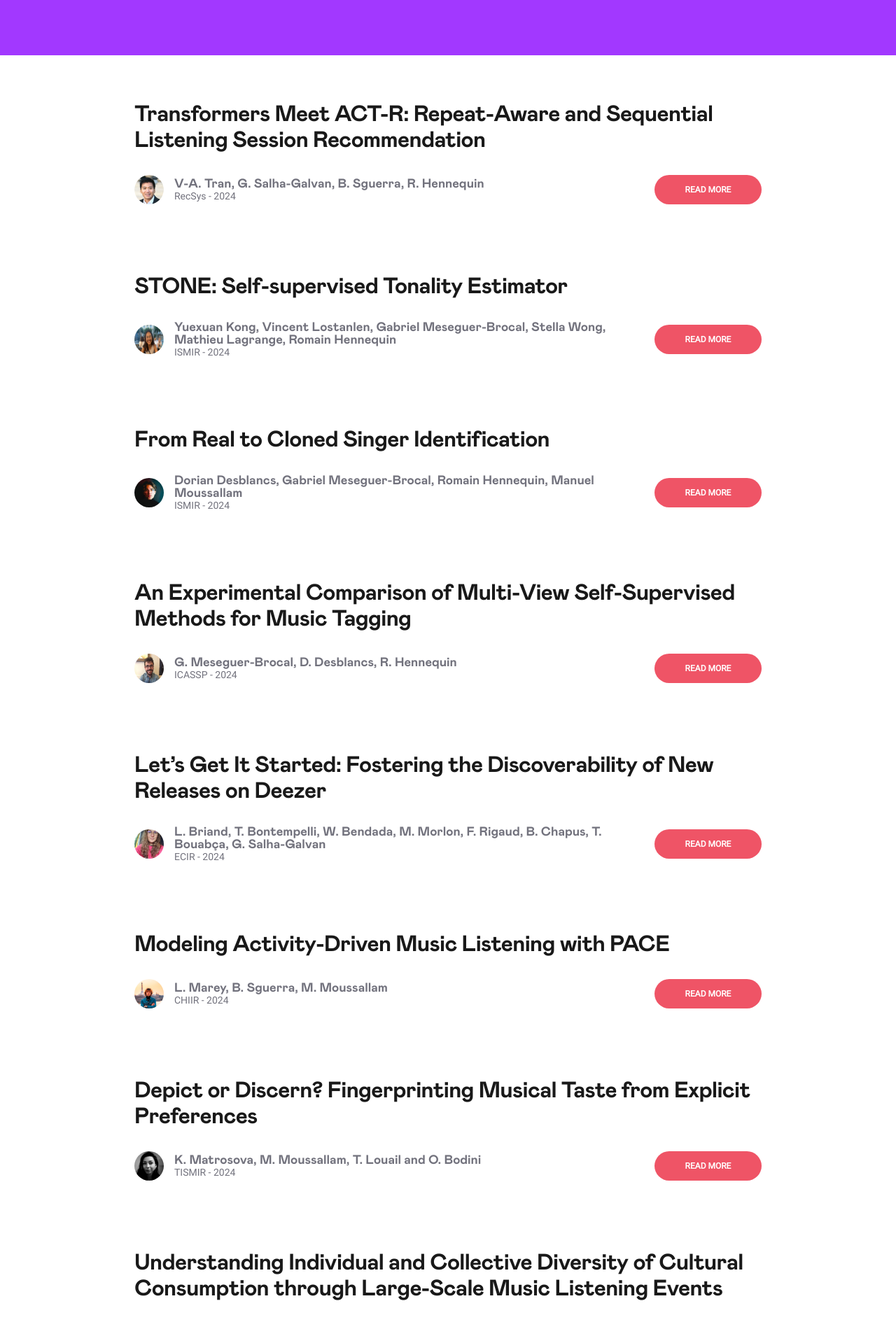
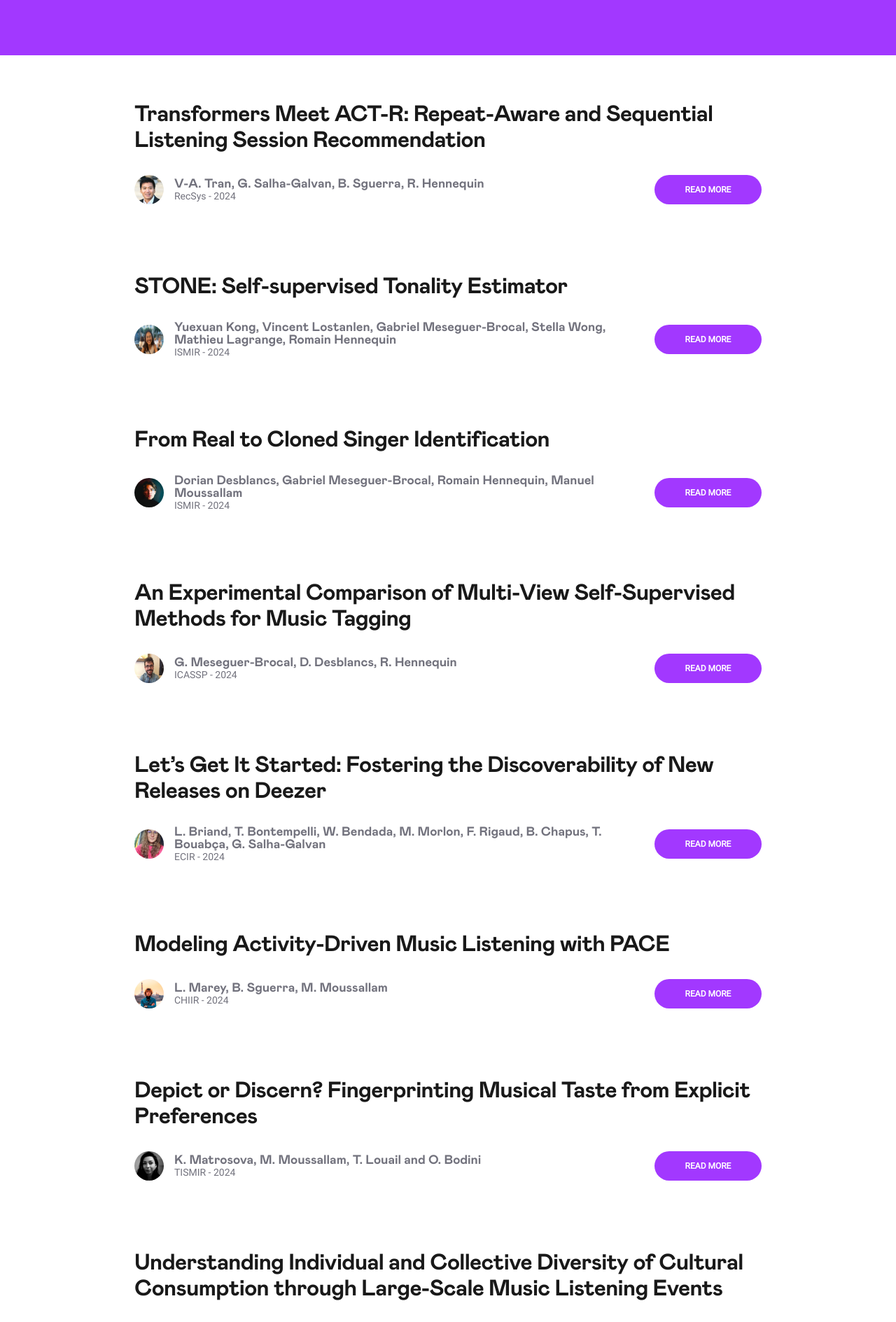
Before and after one commit to deezer/deezer.github.io, a Jekyll site: the page built from index.html, in a window 1280 px wide. Shown: the part 821-2710 px from the top of the page at 70% size. Built offline with Jekyll 4.4.1, drawn with Linux system fonts in a browser that asks for light colours; the list of posts is cut into pages by our own code.

Commit message:
Replaced deprecated Corail color by Deezer purple

```diff
--- a/_sass/_research_post.scss
+++ b/_sass/_research_post.scss
@@ -86,7 +86,7 @@ a.post-permalink:hover {
   justify-content: center;
   align-items: center;
   text-align: center;
-  background: #ef5466;
+  background: #A238FF;
   border-radius: 32px;
   width: 153px;
   min-width: 153px;
@@ -239,7 +239,7 @@ a.post-domain {
   justify-content: center;
   align-items: center;
   text-align: center;
-  background: #ef5466;
+  background: #A238FF;
   border-radius: 32px;
   width: 82px;
   min-width: 72px;
@@ -260,7 +260,7 @@ h1.header-domain {
   justify-content: center;
   align-items: center;
   text-align: center;
-  background: #ef5466;
+  background: #A238FF;
   border-radius: 32px;
   width: 153px;
   min-width: 153px;
```
